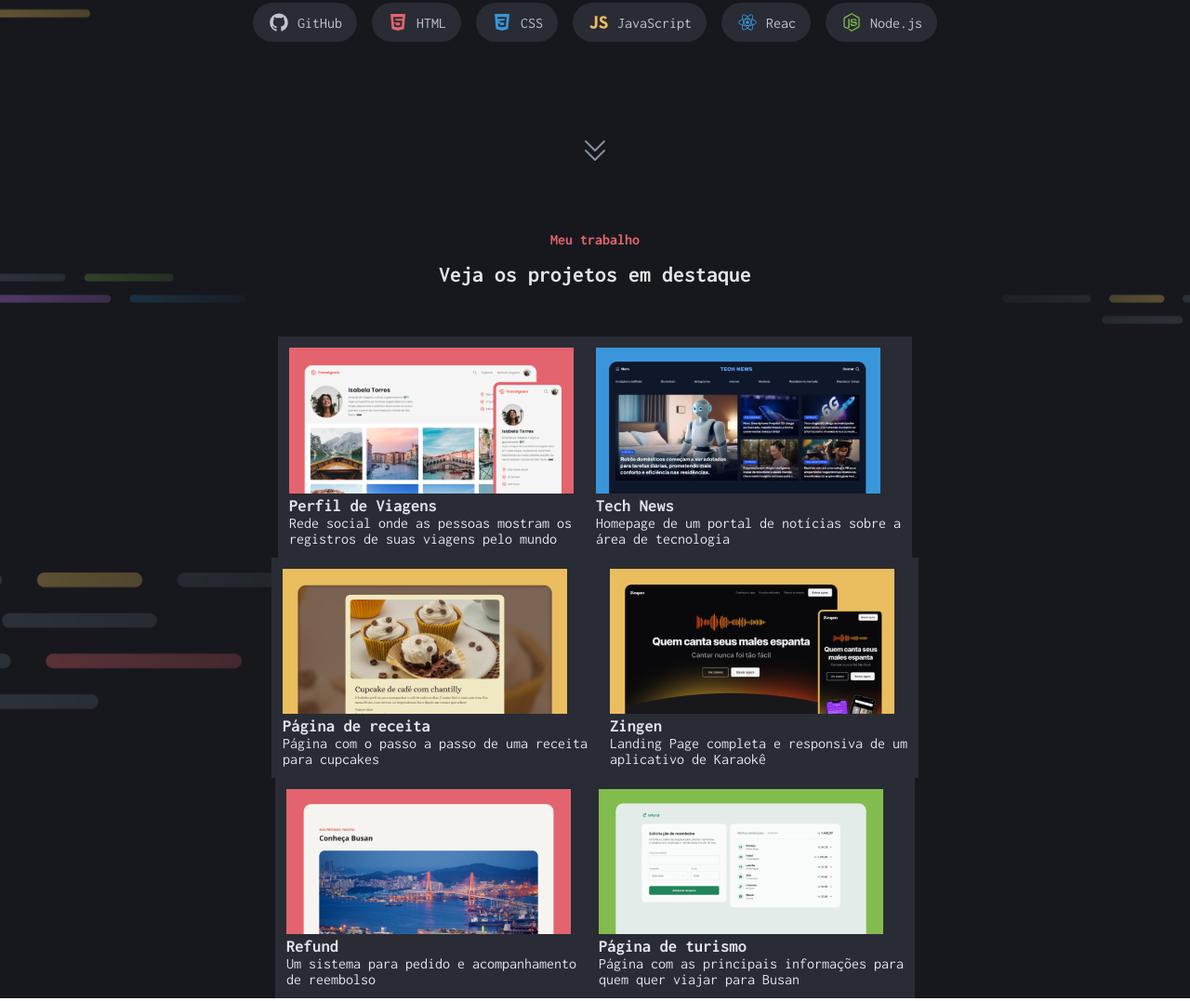
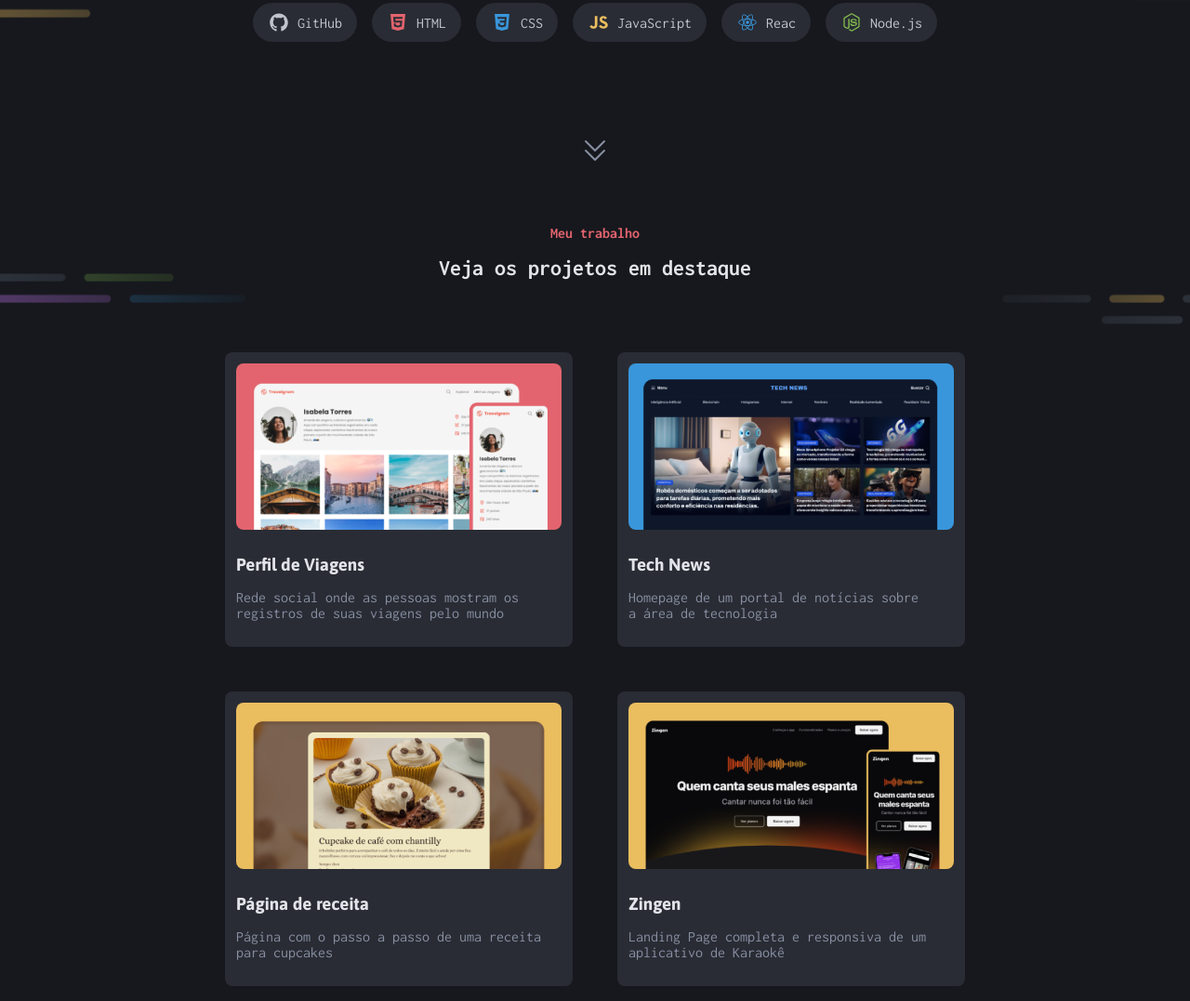
Before and after one commit to EduFlu/PortifolioDev, a plain HTML site: page index.html in a window 1280 px wide. Shown: the part 547-1624 px from the top of the page at 93% size. Drawn offline with Linux system fonts and the light colour scheme.

Commit message:
seção destaques finalizada

```diff
--- a/index.html
+++ b/index.html
@@ -96,7 +96,7 @@
         <div class="projects">
           <img src="/assets/images/Thumbnail_Project-02.png" alt="Perfil de viagens">
           <h3>Tech News</h3>
-          <p>Homepage de um portal de notícias sobre a <br> área de tecnologia</p>
+          <p>Homepage de um portal de notícias sobre <br> a  área de tecnologia</p>
         </div>
 
         <div class="projects">
--- a/styles/global.css
+++ b/styles/global.css
@@ -39,6 +39,15 @@ body {
 header {
   background-image: url(/assets/Background_Intro.png);
   background-size: cover;
+  background-repeat: no-repeat;
+}
+
+main {
+  background-color: var(--gray-200);
+}
+
+h1 h2 h3 {
+  color: var(--gray-600);
 }
 
 h1 {
@@ -50,12 +59,20 @@ h2 {
   margin-bottom: 54px;
 }
 
+h3 {
+  font-family: var(--font-family-asap);
+  margin-block: 24px 16px;
+}
+
 p {
+  font-family: var(--font0-family-asap);
   font: var(--title-sm-mp);
+  color: var(--gray-400);
 }
 
 span {
   margin-bottom: 8px;
+  color: var(--gray-500);
 
   strong {
     font-family: var(--font-family-asap);
--- a/styles/section.css
+++ b/styles/section.css
@@ -1,24 +1,31 @@
 .destaques {
-  background-image: url(/assets/Background_Contacts.png);
+  margin-bottom: 144px;
 }
 
 #title strong {
-  margin-top: 72px;
+  margin-top: 65px;
 }
 
 .flex {
   display: flex;
   flex-wrap: wrap;
+  align-items: center;
   justify-content: center;
-  margin-inline: 163px;
+  margin-inline: 190px;
 }
 
 .projects {
   background-color: var(--gray-300);
   padding: 12px;
-  margin-block: ;
+  margin: 24px;
+  border-radius: 8px;
 
   img {
-    width: 306px;
+    width: 350px;
+    border-radius: 8px;
+  }
+
+  p {
+    margin-bottom: 16px;
   }
 }
```
